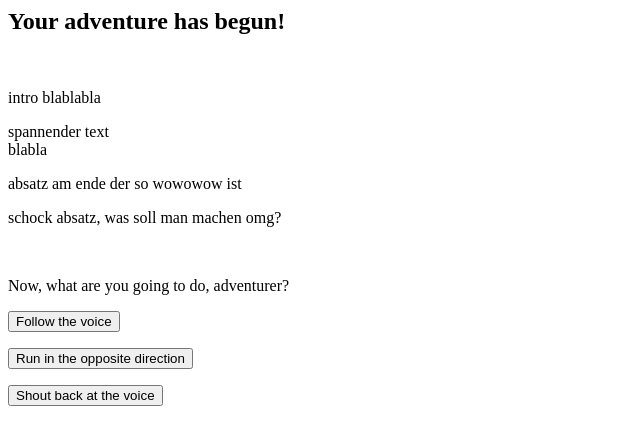
After one commit to vaneater/ba2020_0564925, a Django app: page /page_2_choice_run/ in a window 1280 px wide. The commit adds this page. Shown: the top 445 px of the page, without its empty margins (0-640 px from the left). Run offline with Django 3.2, Linux system fonts and the light colour scheme.

Commit message:
mehr htmls und veränderungen.. aber links sind immer noch ein problem

```diff
--- /dev/null
+++ b/game/templates/game/page_1.html
@@ -0,0 +1,22 @@
+<h2>Your adventure has begun!</h2>
+<p>&nbsp;</p>
+
+<p>intro blablabla</p>
+<p>spannender text<br />blabla</p>
+<p>absatz am ende der so wowowow ist</p>
+<p>schock absatz, was soll man machen omg?</p>
+<p>&nbsp;</p>
+
+<p>Now, what are you going to do, adventurer?&nbsp;</p>
+
+<p>
+    <form>
+		<input type="button" value="Follow the voice" onclick="'page_2_choice_follow.html'" />
+	</form>
+    <form>
+		<input type="button" value="Run in the opposite direction" onclick="'page_2_choice_run.html'" />
+	</form>
+    <form>
+		<input type="button" value="Shout back at the voice" onclick="'page_2_choice_shout.html'" />
+	</form>
+</p>
--- a/game/urls.py
+++ b/game/urls.py
@@ -4,4 +4,9 @@ from . import views
 urlpatterns = [
     # path('', views.start, name='start'),
     path('', views.character_creation, name='character_creation'),
+    path('page_1/', views.page_1, name='page_1'),
+    path('page_2_choice_follow/', views.page_1, name='page_2_choice_follow'),
+    path('page_2_choice_run/', views.page_1, name='page_2_choice_run'),
+    path('page_2_choice_shout/', views.page_1, name='page_2_choice_shout'),
+
 ]
--- a/game/views.py
+++ b/game/views.py
@@ -1,4 +1,5 @@
 from django.shortcuts import render
+
 
 # Create your views here.
 
@@ -11,3 +12,15 @@ from django.shortcuts import render
 
 def character_creation(request):
     return render(request, 'game/character_creation.html', {})
+
+def page_1(request):
+    return render(request, 'game/page_1.html', {})
+
+def page_2_choice_follow(request):
+    return render(request, 'game/page_2_choice_follow.html', {})
+
+def page_2_choice_run(request):
+    return render(request, 'game/page_2_choice_run.html.html', {})
+
+def page_2_choice_shout(request):
+    return render(request, 'game/page_2_choice_shout.html', {})
--- a/mytextadventure/urls.py
+++ b/mytextadventure/urls.py
@@ -19,4 +19,9 @@ from django.urls import path, include
 urlpatterns = [
     path('admin/', admin.site.urls),
     path('', include('game.urls')),
+    path('page_1/', include('game.urls')),
+    path('page_2_choice_follow/', include('game.urls')),
+    path('page_2_choice_run/', include('game.urls')),
+    path('page_2_choice_shout/', include('game.urls')),
+
 ]
```
Also changed, not shown: game/templates/game/character_creation.html (+12 -16 lines), game/templates/game/page_2_choice_follow.html (added, +22 -0 lines), game/templates/game/page_2_choice_run.html (added, +22 -0 lines), game/templates/game/page_2_choice_shout.html (added, +26 -0 lines).
